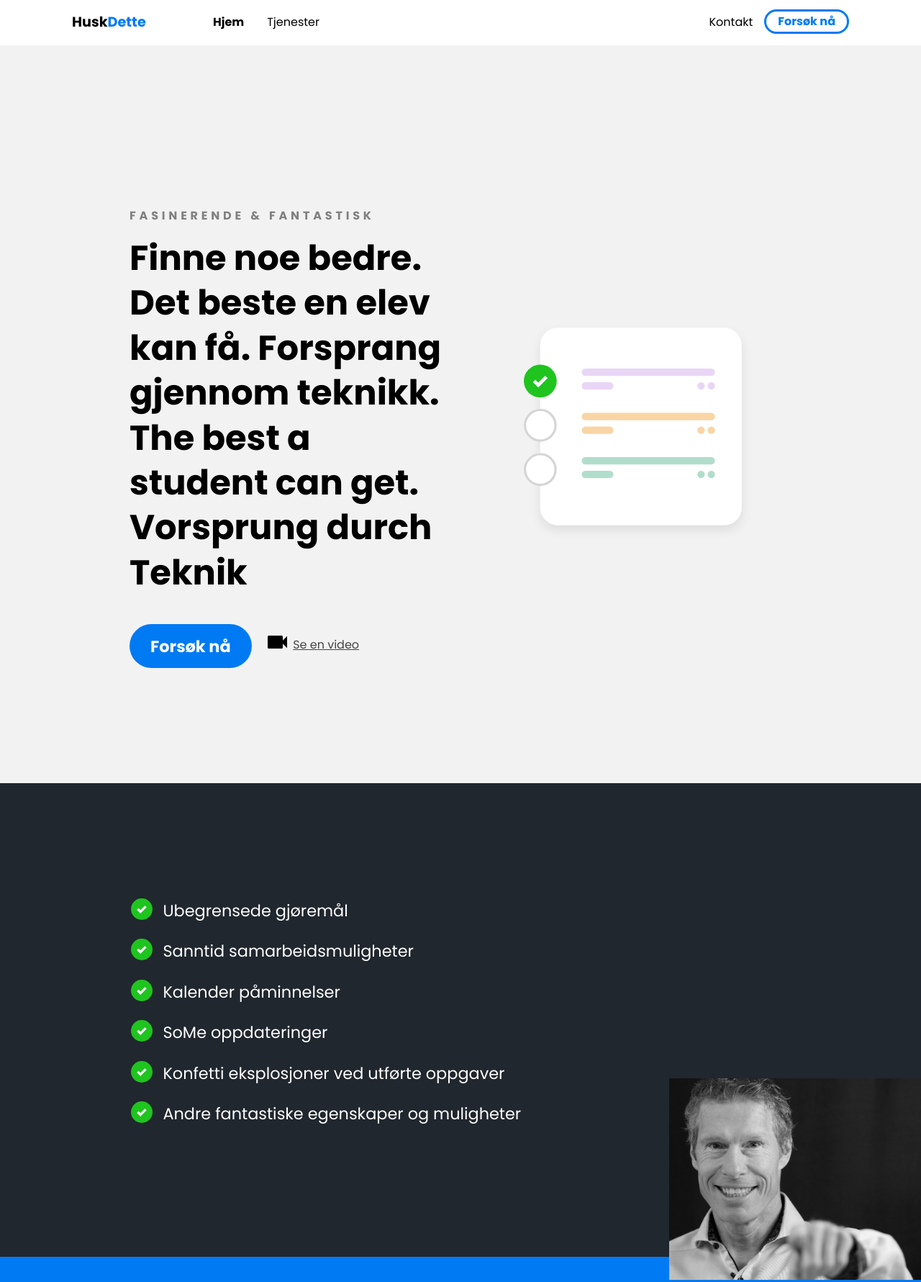
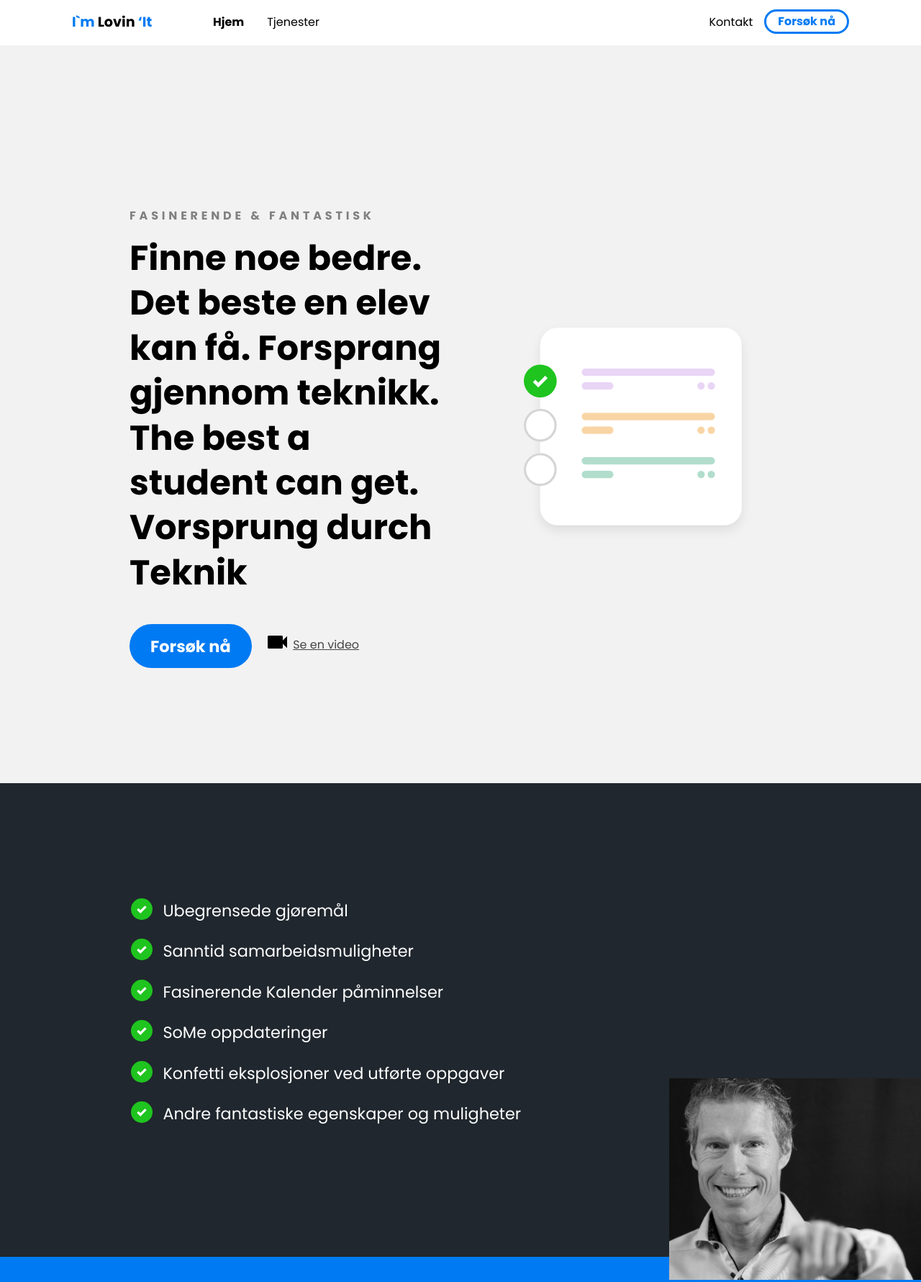
Before and after one commit to runarkarlsen/runars, a plain HTML site: page index.html in a window 1280 px wide. Shown: the top 1781 px of the page at 72% size. Drawn offline with Linux system fonts and the light colour scheme.

Commit message:
Im lovin it

```diff
--- a/index.html
+++ b/index.html
@@ -17,7 +17,12 @@
   <body>
     <div class="navbar">
       <div class="container">
-        <a class="logo" href="#">Husk<span>Dette</span></a>
+        <!-- Kommentarer
+         Gammel tekst:
+         <a class="logo" href="#">Jeg forteller<span>Deg</span></a>
+
+-->
+        <a class="logo" href="#"><span>I`m</span> Lovin <span>‘It</span></a>
 
         <img
           id="mobile-cta"
@@ -91,7 +96,7 @@
         <ul class="features-list">
           <li>Ubegrensede gjøremål</li>
           <li>Sanntid samarbeidsmuligheter</li>
-          <li>Kalender påminnelser</li>
+          <li>Fasinerende Kalender påminnelser</li>
           <li>SoMe oppdateringer</li>
           <li>Konfetti eksplosjoner ved utførte oppgaver</li>
           <li>Andre fantastiske egenskaper og muligheter</li>
```
